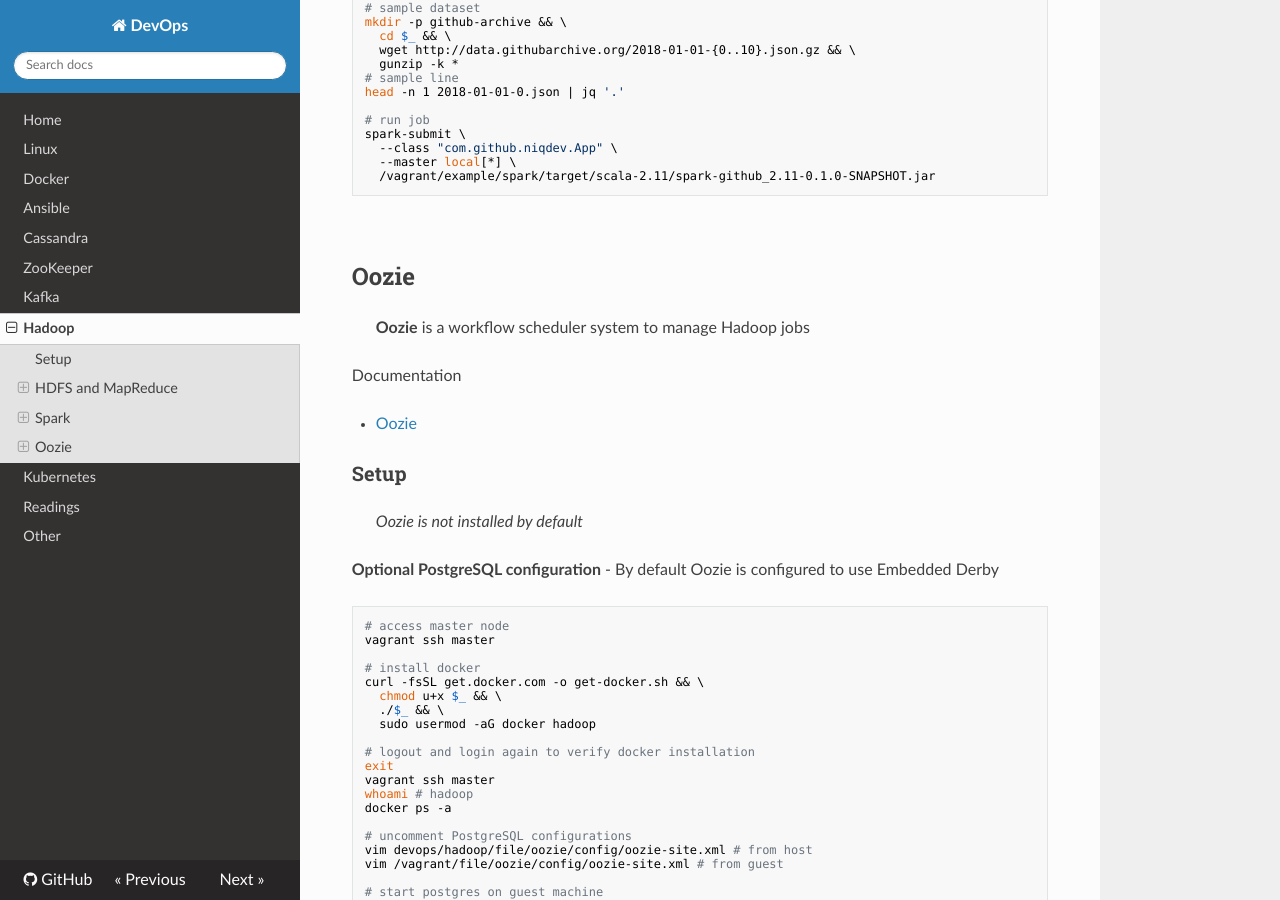
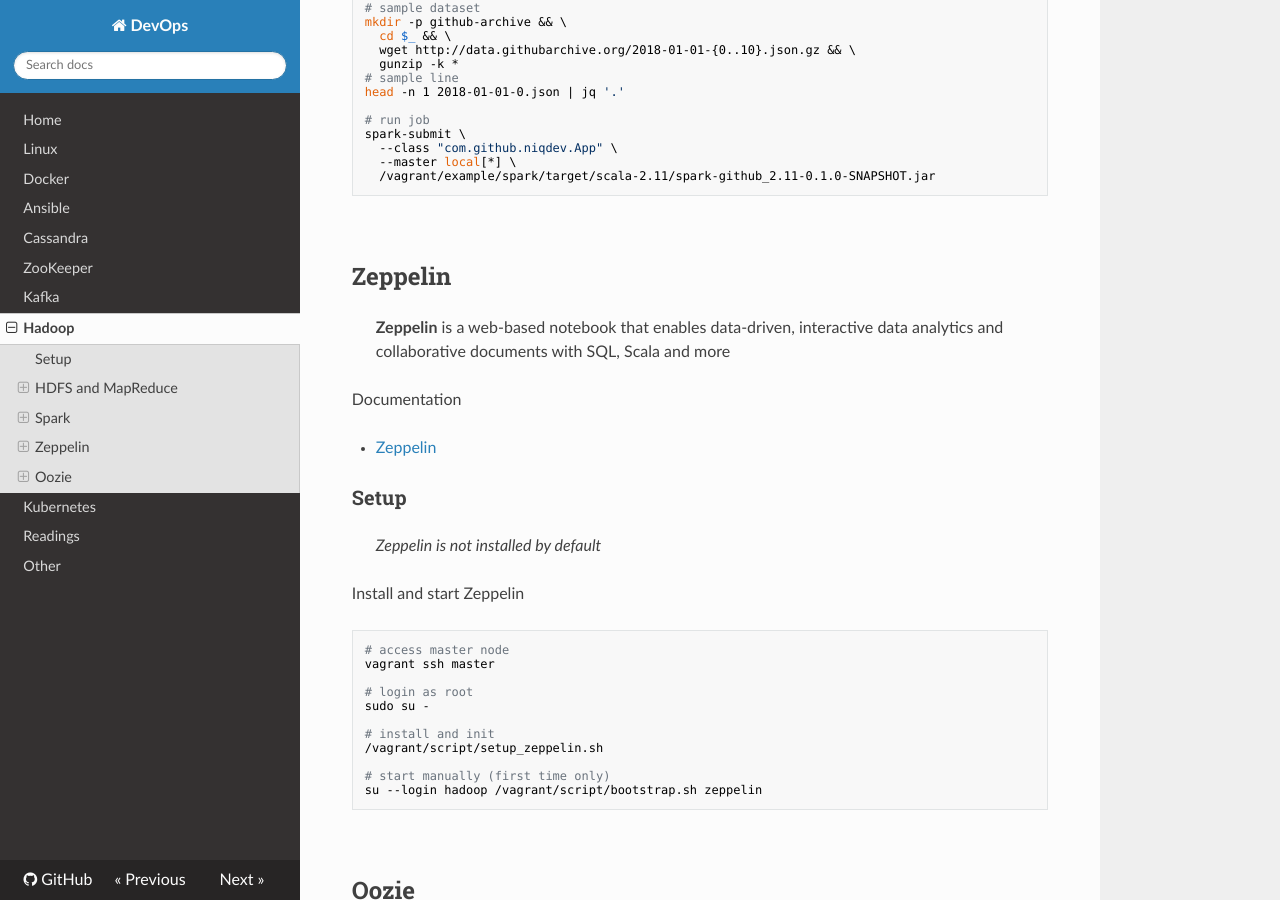
Before and after one commit to niqdev/devops, an MkDocs documentation site: the page built from docs/hadoop.md, in a window 1280 px wide and 900 px high, scrolled down 5234 px. Built offline with MkDocs 1.6.1, drawn with Linux system fonts in a browser that asks for light colours; nearby versions of some CDN libraries; old or Windows-style settings are respelled for this version of MkDocs.

Commit message:
hadoop: setup zeppelin

````diff
--- a/dev.txt
+++ b/dev.txt
@@ -40,9 +40,6 @@ DEV info
 # kafka
 https://hevodata.com/blog/how-to-set-up-kafka-on-ubuntu-16-04/
 
-# oozie
-http://www.thecloudavenue.com/2013/10/installation-and-configuration-of.html
-
 # keytool
 https://www.digitalocean.com/community/tutorials/java-keytool-essentials-working-with-java-keystores#viewing-keystore-entries
 https://www.digitalocean.com/community/tutorials/openssl-essentials-working-with-ssl-certificates-private-keys-and-csrs
--- a/docs/hadoop.md
+++ b/docs/hadoop.md
@@ -310,6 +310,35 @@ spark-submit \
 
 <br>
 
+## Zeppelin
+
+> **Zeppelin** is a web-based notebook that enables data-driven, interactive data analytics and collaborative documents with SQL, Scala and more
+
+Documentation
+
+* [Zeppelin](https://zeppelin.apache.org)
+
+### Setup
+
+> *Zeppelin is not installed by default*
+
+Install and start Zeppelin
+```bash
+# access master node
+vagrant ssh master
+
+# login as root
+sudo su -
+
+# install and init
+/vagrant/script/setup_zeppelin.sh
+
+# start manually (first time only)
+su --login hadoop /vagrant/script/bootstrap.sh zeppelin
+```
+
+<br>
+
 ## Oozie
 
 > **Oozie** is a workflow scheduler system to manage Hadoop jobs
````
Also changed, not shown: 4 other files.
